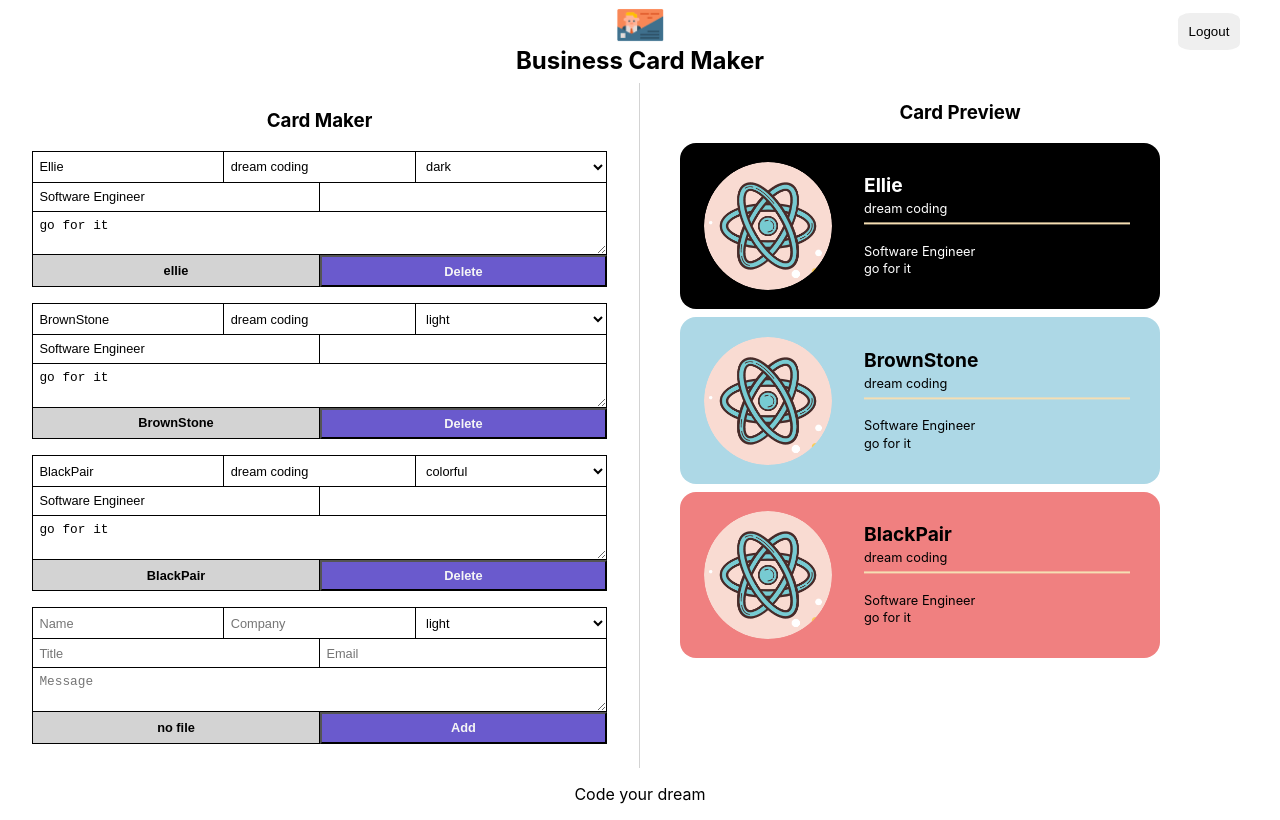
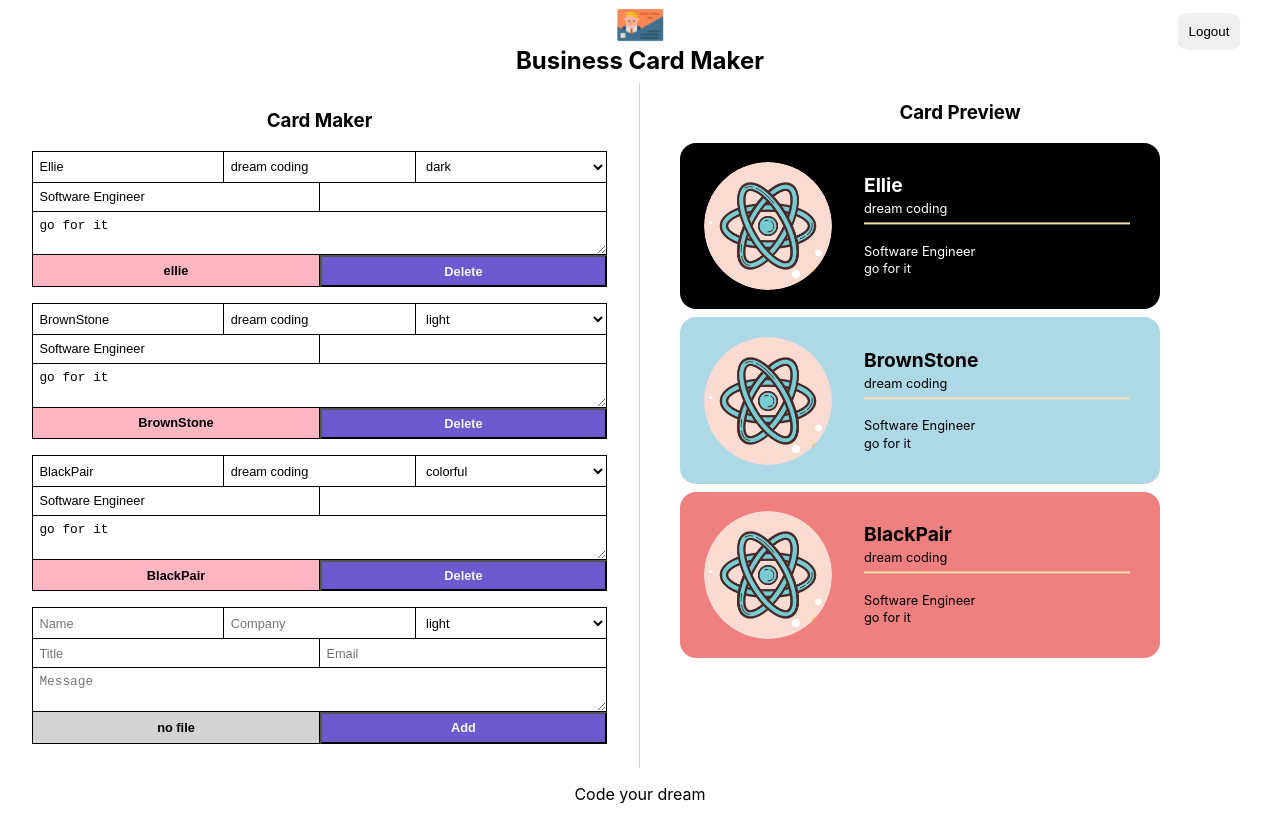
Before and after one commit to wonlee6/business-card-maker, a React (Create React App) app: page /maker in a window 1280 px wide. Built offline with nearby package versions, Linux system fonts and the light colour scheme; no server answers; sample sign-in values are in the browser's storage.

Commit message:
로딩 스피너

```diff
--- a/src/components/card/card.jsx
+++ b/src/components/card/card.jsx
@@ -3,8 +3,7 @@ import styles from './card.module.css';
 
 const DEFAULT_IMAGE = '/images/default_logo.png';
 const Card = ({ card }) => {
-  const { name, company, title, email, message, theme, fileName, fileURL } =
-    card;
+  const { name, company, title, email, message, theme, fileURL } = card;
   const url = fileURL || DEFAULT_IMAGE;
   return (
     <li className={`${styles.card} ${getStyles(theme)}`}>
--- a/src/components/card_edit_form/cardEditForm.jsx
+++ b/src/components/card_edit_form/cardEditForm.jsx
@@ -11,8 +11,7 @@ const CardEditForm = ({ FileInput, card, updateCard, deleteCard }) => {
   const emailRef = useRef();
   const messageRef = useRef();
 
-  const { name, theme, company, title, email, message, fileName, fileURL } =
-    card;
+  const { name, theme, company, title, email, message, fileName } = card;
 
   const onFileChange = (file) => {
     updateCard({
--- a/src/components/image_file_input/imageFileInput.jsx
+++ b/src/components/image_file_input/imageFileInput.jsx
@@ -1,7 +1,8 @@
-import React, { useRef } from 'react';
+import React, { useRef, useState } from 'react';
 import styles from './imageFileInput.module.css';
 
 const ImageFileInput = ({ imageUploader, name, onFileChange }) => {
+  const [loading, setLoading] = useState(false);
   const inputRef = useRef();
   const onButtonClick = (event) => {
     event.preventDefault();
@@ -9,7 +10,10 @@ const ImageFileInput = ({ imageUploader, name, onFileChange }) => {
   };
   const onChange = async (event) => {
     console.log(event.target.files[0]);
+    setLoading(true);
     const uploaded = await imageUploader.upload(event.target.files[0]);
+    setLoading(false);
+
     onFileChange({
       name: uploaded.original_filename,
       url: uploaded.url,
@@ -25,9 +29,16 @@ const ImageFileInput = ({ imageUploader, name, onFileChange }) => {
         name='file'
         onChange={onChange}
       />
-      <button className={styles.button} onClick={onButtonClick}>
-        {name || 'no file'}
-      </button>
+      {!loading && (
+        <button
+          className={`${styles.button} ${name ? styles.pink : styles.grey}`}
+          onClick={onButtonClick}
+        >
+          {name || 'no file'}
+        </button>
+      )}
+
+      {loading && <div className={styles.loading}></div>}
     </div>
   );
 };
--- a/src/components/image_file_input/imageFileInput.module.css
+++ b/src/components/image_file_input/imageFileInput.module.css
@@ -2,6 +2,8 @@
   width: 100%;
   height: 100%;
   display: flex;
+  justify-content: center;
+  align-items: center;
 }
 .input {
   display: none;
@@ -9,14 +11,37 @@
 
 .button {
   width: 100%;
-  background-color: lightgrey;
+  height: 100%;
   font-weight: bold;
   cursor: pointer;
   border: 0;
   outline: 0;
   font-size: 0.8rem;
 }
-
+.button.grey {
+  background-color: lightgrey;
+}
+.button.pink {
+  background-color: lightpink;
+}
 .button:hover {
   opacity: 0.8;
 }
+
+.loading {
+  width: 1.5em;
+  height: 1.5em;
+  border-radius: 50%;
+  border: 3px solid lightgrey;
+  border-top: 3px solid pink;
+  animation: spin 2s linear infinite;
+}
+
+@keyframes spin {
+  0% {
+    transform: rotate(0deg);
+  }
+  100% {
+    transform: rotate(360deg);
+  }
+}
```
